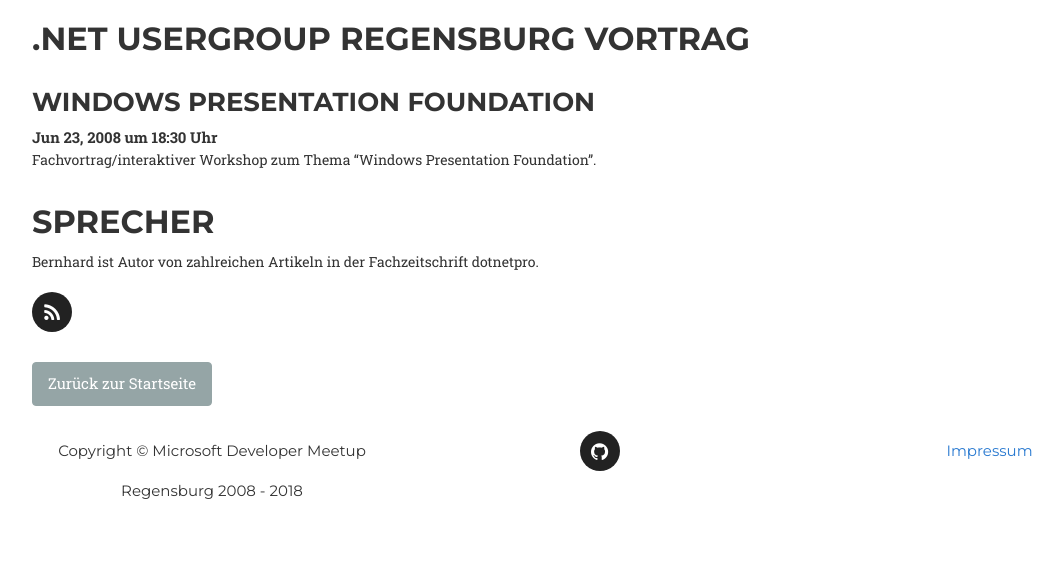
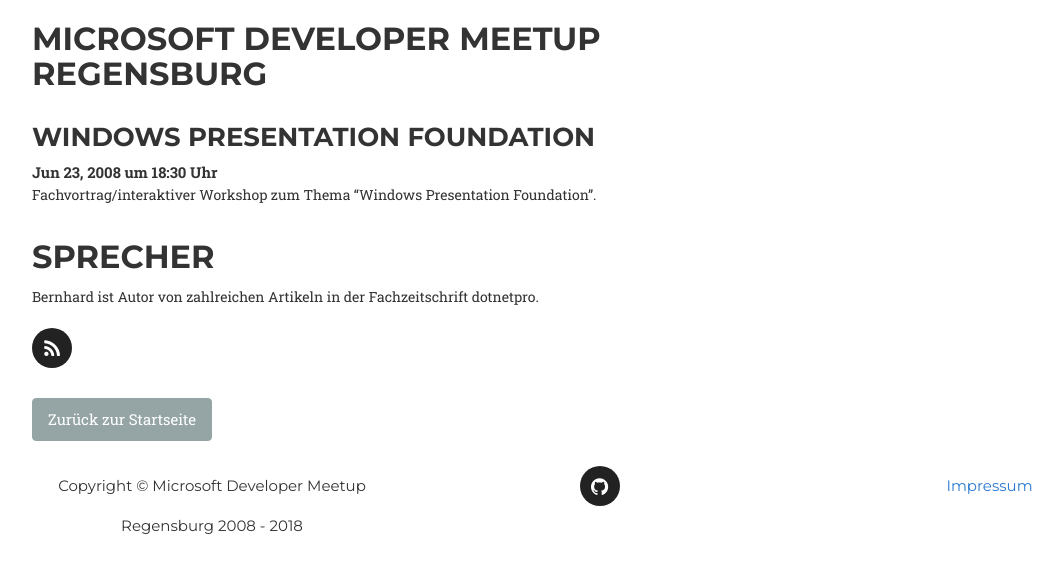
Before and after one commit to DotNetRegensburg/dotnetregensburg.github.io, a Jekyll site: the page built from _posts/2008-06-23-wpf.md, in a window 1280 px wide. Shown: the top 573 px of the page, without its empty margins (38-1101 px from the left). Built offline with Jekyll 4.4.1, drawn with Linux system fonts in a browser that asks for light colours; some web fonts are replaced.

Commit message:
fixed header for talks

```diff
--- a/_layouts/talk.html
+++ b/_layouts/talk.html
@@ -2,7 +2,7 @@
 layout: blank
 ---
 <div class="col-lg-8">
-  <h2>.NET Usergroup Regensburg Vortrag</h2>
+  <h2>Microsoft Developer Meetup Regensburg</h2>
 </div>
 
 <div class="col-lg-8">
```
